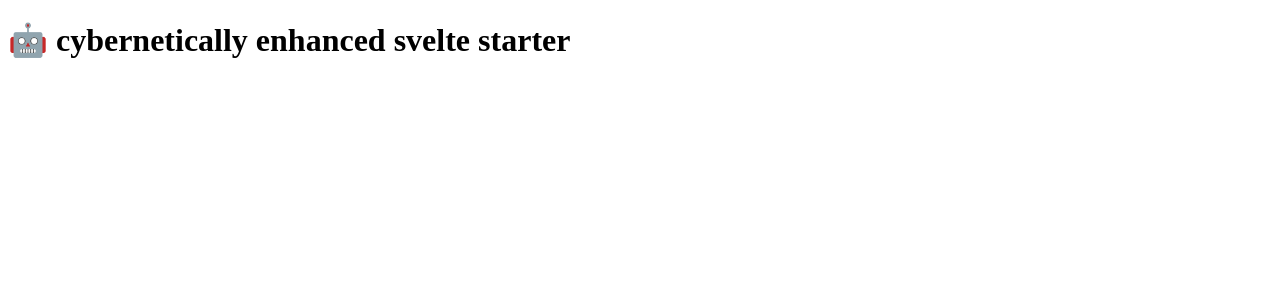
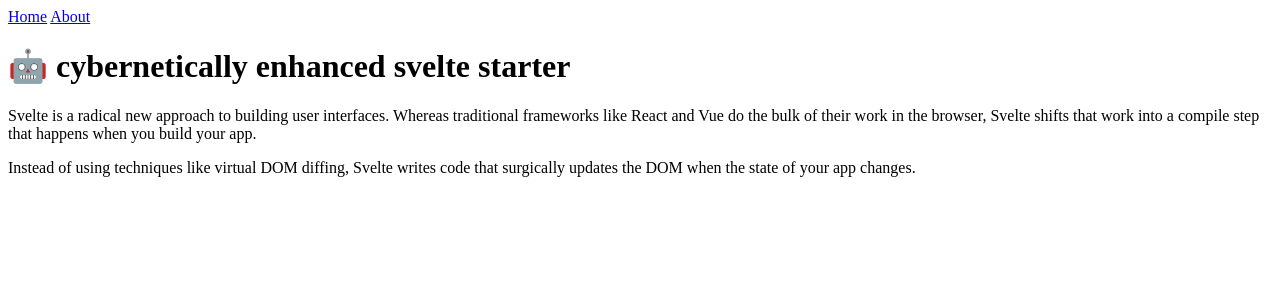
Before and after one commit to bradgarropy/svelte-starter, a Svelte app: page /about in a window 1280 px wide. Shown: the top 300 px of the page. Built offline with nearby package versions, Linux system fonts and the light colour scheme; the HTML template or start-up script is replaced by a standard one.

Commit message:
added a router and two pages.

```diff
--- a/package.json
+++ b/package.json
@@ -1,6 +1,6 @@
 {
     "name": "svelte-starter",
-    "version": "0.0.2",
+    "version": "0.0.3",
     "description": "🤖 cybernetically enhanced svelte starter",
     "keywords": [
         "svelte",
@@ -28,7 +28,9 @@
         "start": "rollup -c --watch",
         "build": "rollup -c"
     },
-    "dependencies": {},
+    "dependencies": {
+        "svelte-routing": "^1.4.2"
+    },
     "devDependencies": {
         "@rollup/plugin-html": "^0.2.0",
         "@rollup/plugin-node-resolve": "^8.1.0",
--- a/rollup.config.js
+++ b/rollup.config.js
@@ -15,7 +15,12 @@
         svelte({dev: process.env.ROLLUP_WATCH}),
         resolve(),
         html(),
-        process.env.ROLLUP_WATCH && serve(path),
+        process.env.ROLLUP_WATCH &&
+            serve({
+                contentBase: path,
+                port: 8000,
+                historyApiFallback: true,
+            }),
         process.env.ROLLUP_WATCH && livereload(path),
     ],
 }
--- a/src/App.svelte
+++ b/src/App.svelte
@@ -1 +1,21 @@
-<h1>🤖 cybernetically enhanced svelte starter</h1>
+<script>
+    import {Router, Route, Link} from "svelte-routing"
+
+    import Home from "./components/Home.svelte"
+    import About from "./components/About.svelte"
+</script>
+
+<Router>
+    <nav>
+        <Link to="/">Home</Link>
+        <Link to="/about">About</Link>
+    </nav>
+
+    <Route path="/">
+        <Home />
+    </Route>
+
+    <Route path="/about">
+        <About />
+    </Route>
+</Router>
--- /dev/null
+++ b/src/components/About.svelte
@@ -0,0 +1,13 @@
+<h1>🤖 cybernetically enhanced svelte starter</h1>
+
+<p>
+    Svelte is a radical new approach to building user interfaces. Whereas
+    traditional frameworks like React and Vue do the bulk of their work in the
+    browser, Svelte shifts that work into a compile step that happens when you
+    build your app.
+</p>
+
+<p>
+    Instead of using techniques like virtual DOM diffing, Svelte writes code
+    that surgically updates the DOM when the state of your app changes.
+</p>
--- /dev/null
+++ b/src/components/Home.svelte
@@ -0,0 +1 @@
+<h1>🤖 cybernetically enhanced svelte starter</h1>
```
Also changed, not shown: 1 other file (tests, documents, lock files or other folders).
